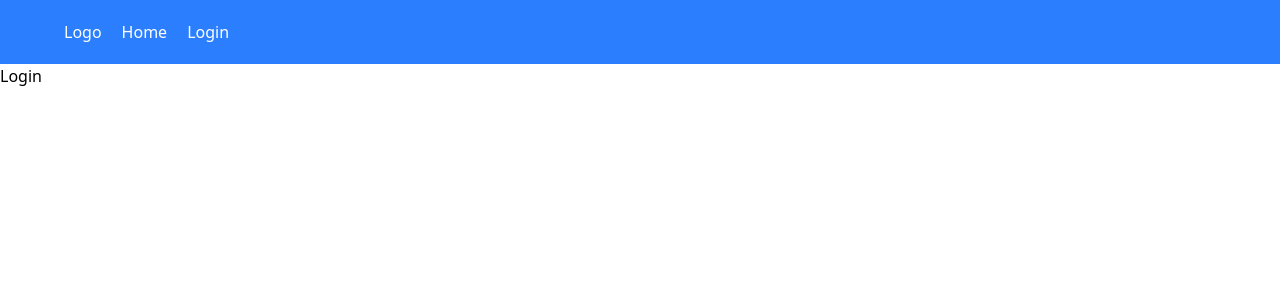
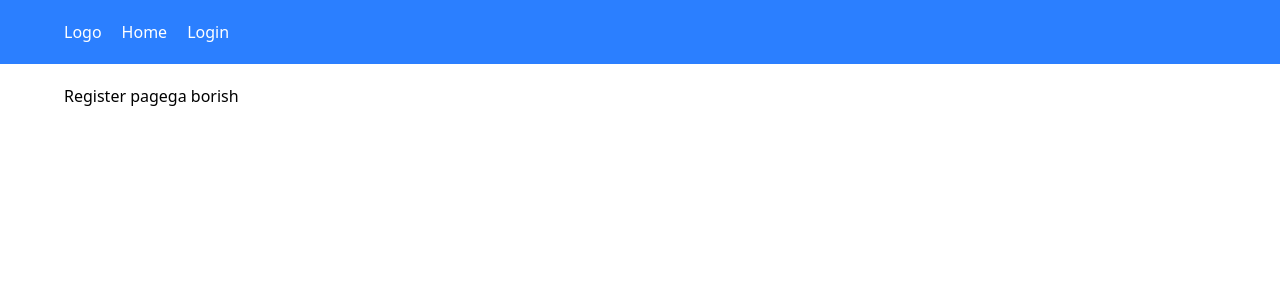
Before and after one commit to Students-demo-projects/react-ts-lesson, a React (Vite) app: page /login in a window 1280 px wide. Shown: the top 300 px of the page. Built offline with nearby package versions, Linux system fonts and the light colour scheme.

Commit message:
register page created va loginga ulandi

```diff
--- a/src/App.tsx
+++ b/src/App.tsx
@@ -4,6 +4,7 @@ import Header from "./components/Header.tsx";
 
 const Home = lazy(() => import("./pages/home"));
 const Login =lazy(()=>import("./pages/login"))
+const Register =lazy(()=>import("./pages/register"))
 function App() {
   return (
     <>
@@ -11,6 +12,7 @@ function App() {
       <Routes>
         <Route path="/" element={<Home />} />
         <Route path="/login" element={<Login />} />
+        <Route path="/register" element={<Register />} />
 
       </Routes>
     </>
--- a/src/pages/login/index.tsx
+++ b/src/pages/login/index.tsx
@@ -1,8 +1,11 @@
-import React from 'react'
+import { Link } from "react-router-dom"
+
 
 function Login() {
   return (
-    <div>Login</div>
+    <div className="px-16 py-5">
+      <Link to={"/register"}>Register pagega borish</Link>
+    </div>
   )
 }
 
--- /dev/null
+++ b/src/pages/register/index.tsx
@@ -0,0 +1,12 @@
+import { Link } from "react-router-dom"
+
+
+function Register() {
+  return (
+   <div className="px-16 py-5">
+      <Link to={"/login"}>Login pagega borish</Link>
+    </div>
+  )
+}
+
+export default Register
```
